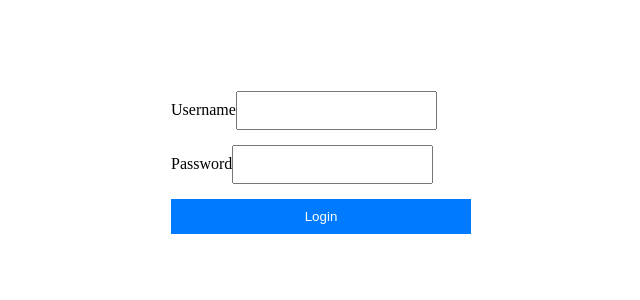
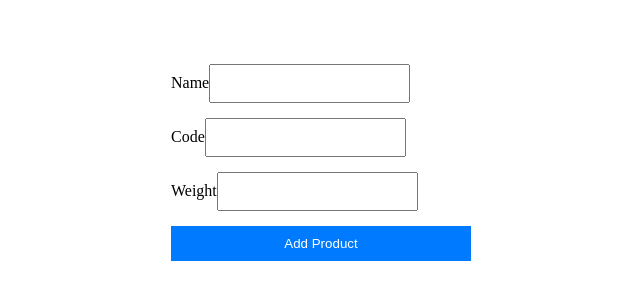
Before and after one commit to shahrzadJavadiKoushesh/SG-AngularBootcampProject, an Angular app in the folder UserProducts/: page /api/products in a window 1280 px wide. Before the commit this address led to /login. Shown: the part 246-546 px from the top of the page, without its empty margins (319-959 px from the left). Built offline with nearby package versions, Linux system fonts and the light colour scheme.

Commit message:
add add product component

```diff
--- /dev/null
+++ b/UserProducts/src/app/add-product/add-product.component.html
@@ -0,0 +1,19 @@
+<div class="addUser-container">
+    <form [formGroup]="ProductForm" (ngSubmit)="onSubmitAddProduct()">
+        <div>
+            <label for="name">Name</label>
+            <input id="name" formControlName="name" type="text" />
+        </div>
+        <div>
+            <label for="code">Code</label>
+            <input id="code" formControlName="code" type="number" />
+        </div>
+
+        <div>
+            <label for="weight">Weight</label>
+            <input id="weight" formControlName="weight" type="number" />
+        </div>
+
+        <button type="submit" [disabled]="ProductForm.invalid">Add Product</button>
+    </form>
+</div>
--- /dev/null
+++ b/UserProducts/src/app/add-product/add-product.component.scss
@@ -0,0 +1 @@
+@import url(../add-user/add-user.component.scss);
--- /dev/null
+++ b/UserProducts/src/app/add-product/add-product.component.ts
@@ -0,0 +1,40 @@
+import { Component } from '@angular/core';
+import { FormBuilder, FormGroup, ReactiveFormsModule, Validators } from '@angular/forms';
+import { MockDataService } from '../mock-data.service';
+import { Router } from '@angular/router';
+import { error } from 'console';
+
+@Component({
+  selector: 'app-add-product',
+  imports: [ReactiveFormsModule],
+  templateUrl: './add-product.component.html',
+  styleUrl: './add-product.component.scss',
+})
+export class AddProductComponent {
+
+  ProductForm: FormGroup;
+
+  constructor(private fb: FormBuilder, private mockdata: MockDataService, private router: Router){
+    this.ProductForm = this.fb.group({
+      name: ['', Validators.required],
+      code: [null, [Validators.required, Validators.pattern(/^-?(0|[1-9]\d*)?$/)]],
+      weight: [null, [Validators.required, Validators.pattern(/^-?(0|[1-9]\d*)?$/)]]
+    });
+  }
+
+  onSubmitAddProduct(){
+    if (this.ProductForm.valid){
+      const newProduct = this.ProductForm.value;
+      console.log("Product added: " + newProduct);
+      this.mockdata.addProduct(newProduct).subscribe((d) => {
+        this.ProductForm.reset();
+        // later redirect to products list
+      },
+      (error) => {
+        console.log("Error adding product", error);
+      })
+      console.log(this.mockdata.products)
+    }
+  }
+
+}
--- a/UserProducts/src/app/app.routes.ts
+++ b/UserProducts/src/app/app.routes.ts
@@ -3,11 +3,13 @@ import { LoginComponent } from './auth/login/login.component';
 import { AddUserComponent } from './add-user/add-user.component';
 import { UsersListComponent } from './users-list/users-list.component';
 import { EditUserComponent } from './edit-user/edit-user.component';
+import { AddProductComponent } from './add-product/add-product.component';
 
 export const routes: Routes = [
     {path: 'login', component: LoginComponent},
     {path: 'addUser', component: AddUserComponent},
     {path: 'usersList', component: UsersListComponent},
     {path: 'editUser/:id', component: EditUserComponent},
+    {path: 'api/products', component: AddProductComponent},
     {path: '**', redirectTo: 'login' },
 ];
--- a/UserProducts/src/app/mock-data.service.ts
+++ b/UserProducts/src/app/mock-data.service.ts
@@ -11,7 +11,14 @@ export class MockDataService {
     { id: 2, name: 'Jane', familyName: 'Smith', role: 'user', nationalCode: '9876543210', phoneNumber: '987654321', username: 'user', password: 'user123' },
   ];
 
+  products = [
+    {id: 1, name: 'p1', code: 100, weight: 20},
+    {id: 2, name: 'p2', code: 101, weight: 25},
+  ]
+
   constructor() { }
+
+  // Users
 
   addUser(user: any): Observable<any> {
     const newUser = { ...user, id: this.users.length + 1 };
@@ -33,4 +40,17 @@ export class MockDataService {
     this.users[index] = updatedUser;
     return of(updatedUser);
   }
+
+  // Products
+  addProduct(product: any): Observable<any>{
+    const newProduct = { ...product, id: this.products.length + 1 };
+    this.products.push(newProduct);
+    this.users.push(newProduct);
+    return of(newProduct);
+  }
+
+  getProducts(): Observable<any>{
+    return of (this.products);
+  }
+
 }
```
Also changed, not shown: 1 other file (tests, documents, lock files or other folders).
